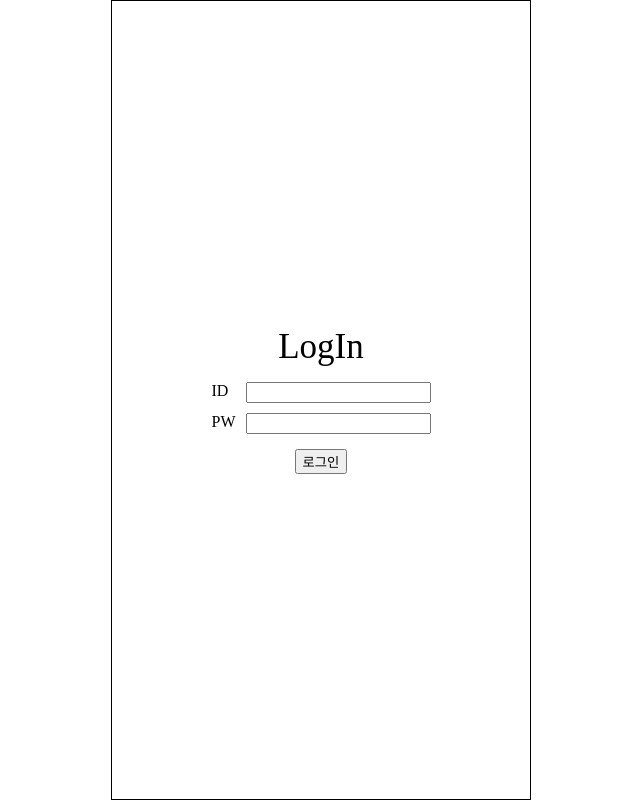
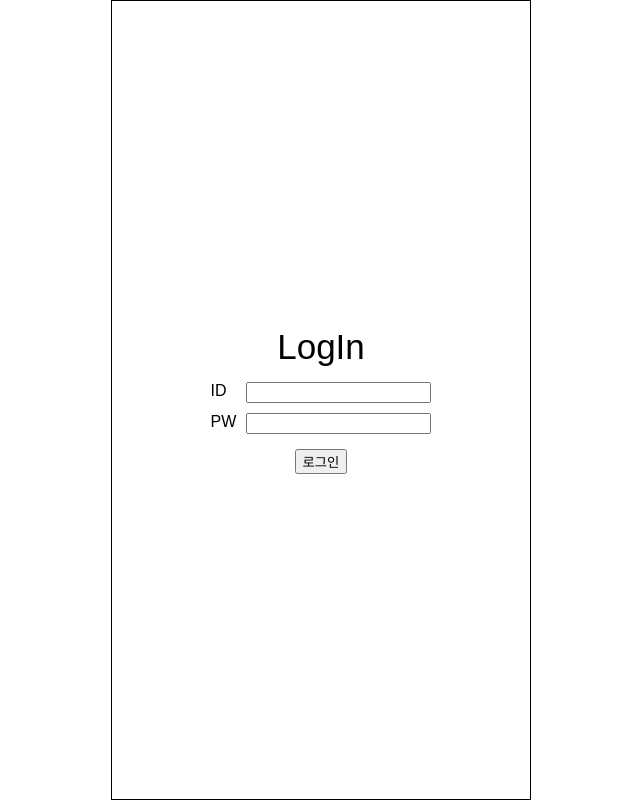
Before and after one commit to KUKATHON-5Team/KUKATHON-Frontend, a React (Create React App) app: page / in a window 1280 px wide. Shown: the whole page, without its empty margins (319-959 px from the left). Built offline with nearby package versions, Linux system fonts and the light colour scheme.

Commit message:
글로벌 스타일 폰트

```diff
--- a/src/assets/styles/Globalstyle.js
+++ b/src/assets/styles/Globalstyle.js
@@ -2,6 +2,8 @@ import { createGlobalStyle } from "styled-components";
 
 const GlobalStyle = createGlobalStyle`
 body {
+    font-family: RobotoInCjk, 'Noto Sans KR', 'Apple SD Gothic Neo',
+      'Nanum Gothic', 'Malgun Gothic', sans-serif;
     display: flex;
     justify-content: center;
     margin: 0;
```
